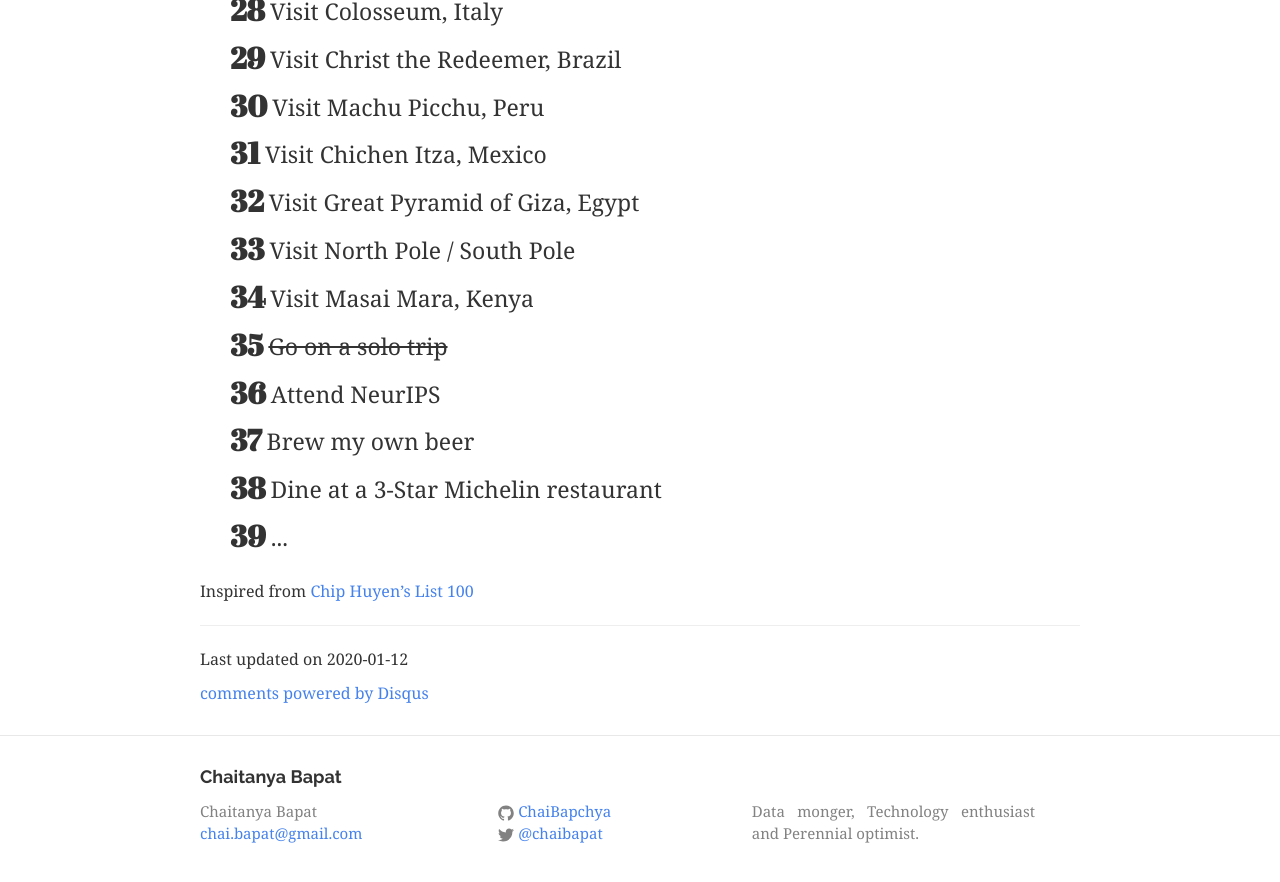
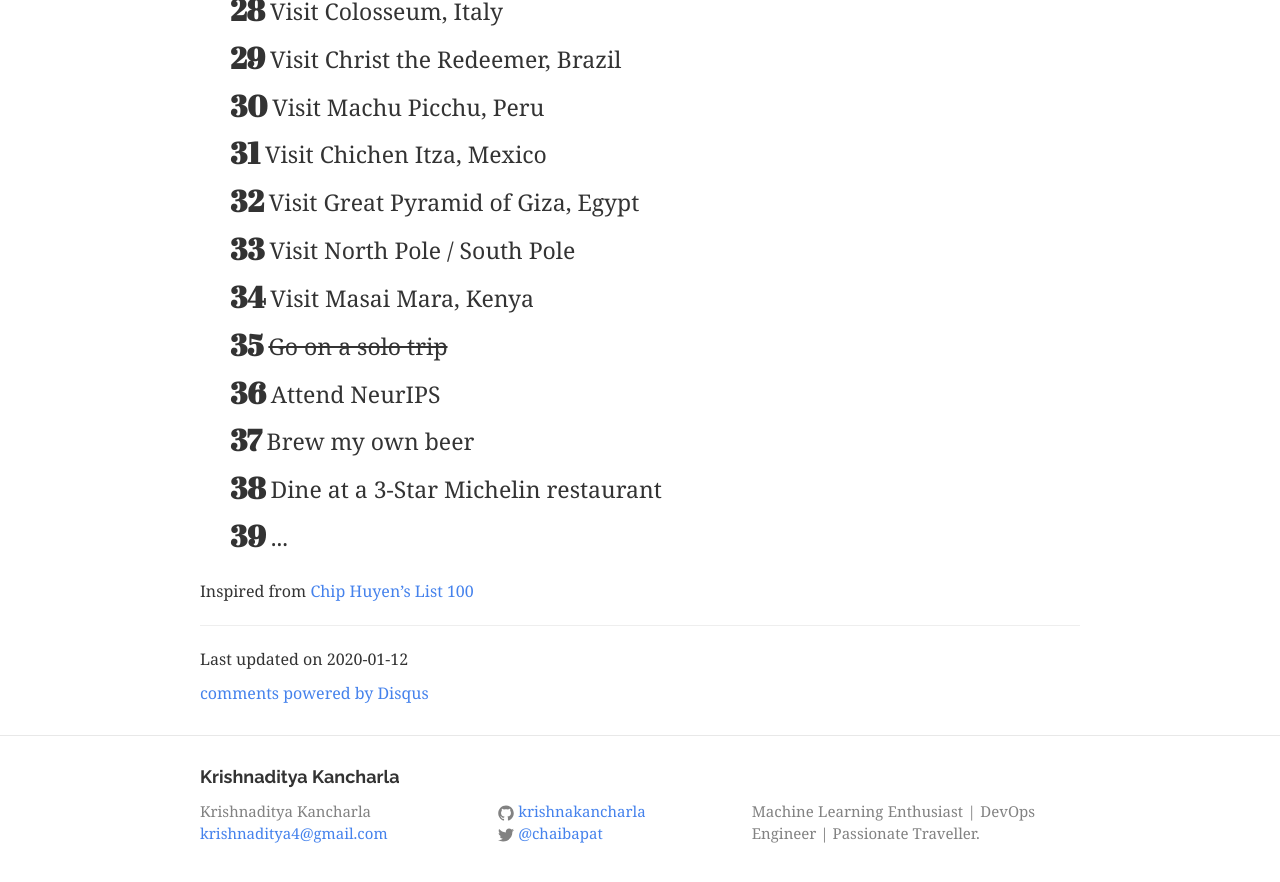
Before and after one commit to krishnakancharla/krishnakancharla.github.io, a Jekyll site: the page built from bucketlist.md, in a window 1280 px wide and 900 px high, scrolled down 1484 px. Shown: the top 882 px of the window. Built offline with Jekyll 4.4.1, drawn with Linux system fonts in a browser that asks for light colours; nearby versions of some CDN libraries; comment, search, counter and statistics services are not loaded; some of the changed text lies outside the part shown.

Commit message:
Updated site settings and home page css file

```diff
--- a/_config.yml
+++ b/_config.yml
@@ -1,12 +1,12 @@
 # Site settings
-title: Chaitanya Bapat
-email: chai.bapat@gmail.com
-description: Data monger, Technology enthusiast and Perennial optimist. # this means to ignore newlines until "baseurl:"
+title: Krishnaditya Kancharla
+email: krishnaditya4@gmail.com
+description: Machine Learning Enthusiast | DevOps Engineer | Passionate Traveller. # this means to ignore newlines until "baseurl:"
 
 baseurl: "" # the subpath of your site, e.g. /blog/
-url: "http://ChaiBapchya.github.io" # the base hostname & protocol for your site
+url: "http://krishnakancharla.github.io" # the base hostname & protocol for your site
 twitter_username: chaibapat
-github_username:  ChaiBapchya
+github_username:  krishnakancharla
 
 # Build settings
 markdown: kramdown
--- a/css/home.scss
+++ b/css/home.scss
@@ -77,7 +77,7 @@
         }
       }
       &:after {
-        content: "Born : 25th December, 1995";
+        content: "Born : 14th September, 1997";
         height: 140px;
         width: 140px;
         display: block;
--- a/index.html
+++ b/index.html
@@ -93,7 +93,7 @@ html_title: Krishnaditya Kancharla
         <hr>
 
         <p>
-          Machine Learning Enthusiast, DevOps Engineer, Passionate Traveller.
+          Machine Learning Enthusiast | DevOps Engineer | Passionate Traveller.
         </p>
 
       </div>
@@ -309,7 +309,7 @@ html_title: Krishnaditya Kancharla
       </div>
     </div>
     <div class="email-form span-4 m-span-12">
-      <form action="MAILTO:chai.bapat@gmail.com" method="post" enctype="text/plain" data-wow-delay="0.4s"
+      <form action="MAILTO:krishnaditya4@gmail.com" method="post" enctype="text/plain" data-wow-delay="0.4s"
             class="wow fadeInLeft animated">
         <div class="form-input span-12">
           <label for="name" class="sr-only">Name:</label>
@@ -365,7 +365,7 @@ html_title: Krishnaditya Kancharla
 
         });
     $("#typed1").typed({
-            strings: ["Data Science","Machine Learning","Blockchain","Software Engineering","Big Data"],
+            strings: ["Data Science","Machine Learning","Software Engineering","Big Data", "DevOps/MLOps"],
 
             stringsElement: null,
             // typing speed
```
